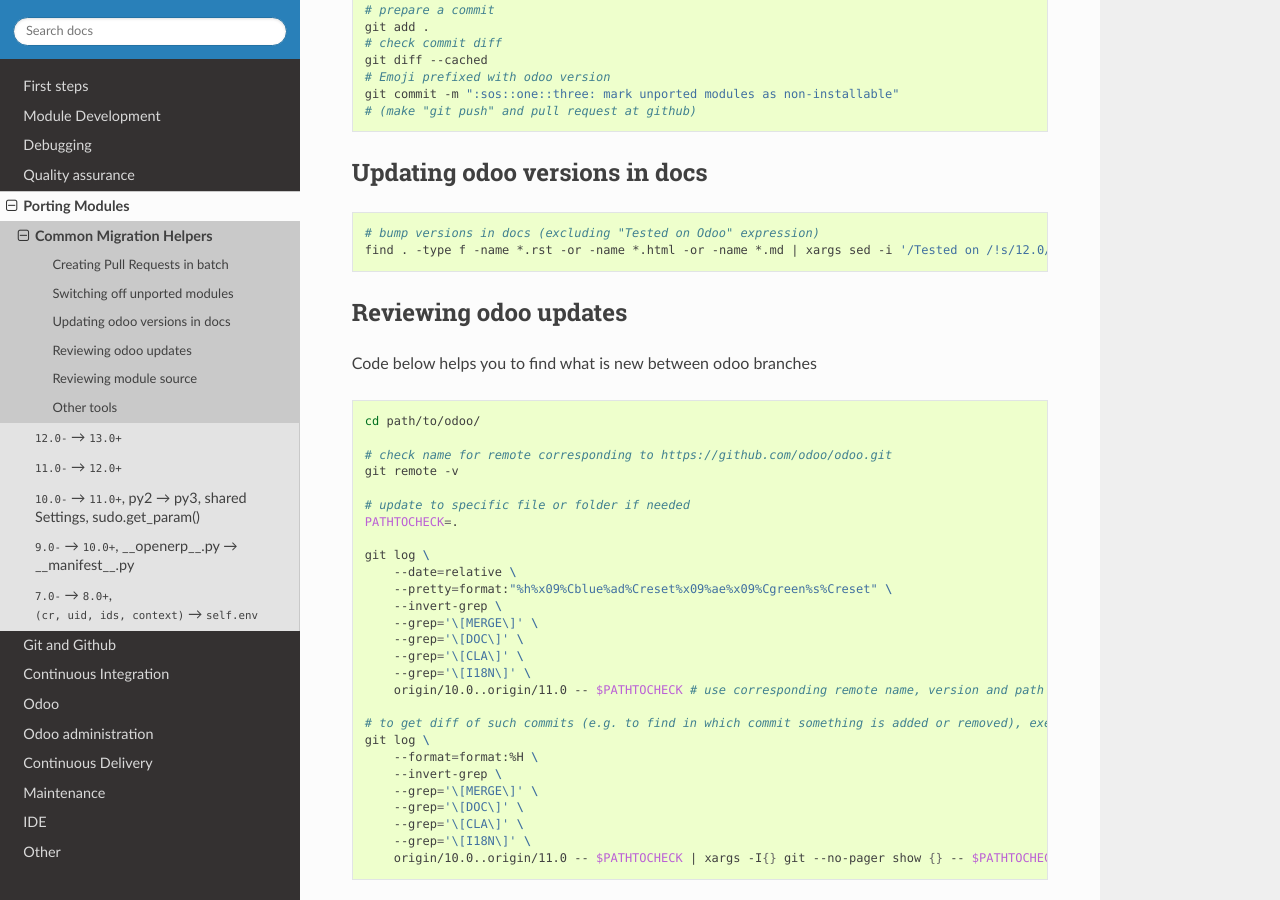
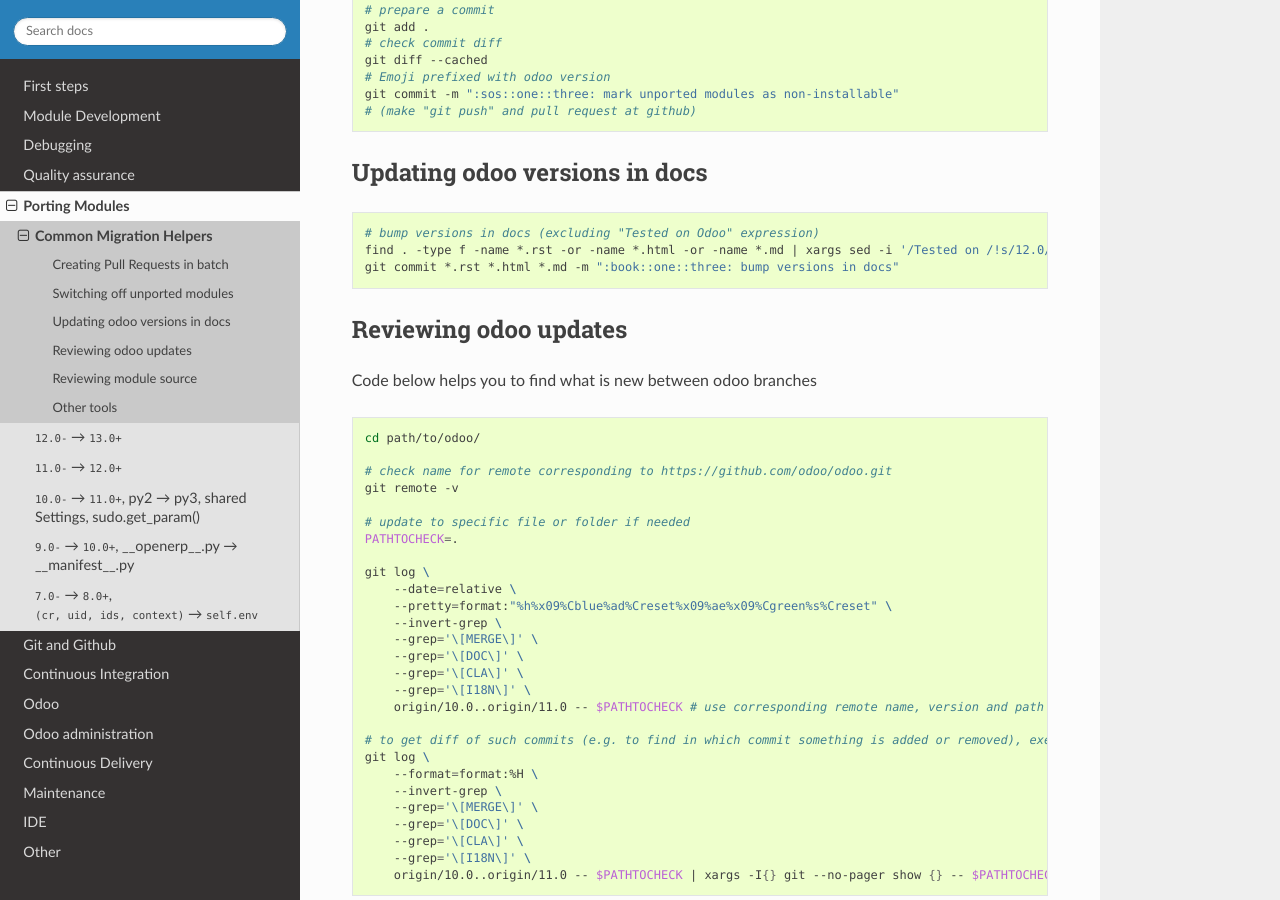
Before and after one commit to itpp-labs/odoo-development, a Sphinx documentation site: the page built from docs/migration/helpers.rst, in a window 1280 px wide and 900 px high, scrolled down 667 px. Built offline with Sphinx 7.4.7 and the Read the Docs theme 2.0.0, drawn with Linux system fonts in a browser that asks for light colours.

Commit message:
Added "git commit" to "Updating odoo versions in docs"

```diff
--- a/docs/migration/helpers.rst
+++ b/docs/migration/helpers.rst
@@ -40,6 +40,7 @@
 
     # bump versions in docs (excluding "Tested on Odoo" expression)
     find . -type f -name *.rst -or -name *.html -or -name *.md | xargs sed -i '/Tested on /!s/12.0/13.0/g'
+    git commit *.rst *.html *.md -m ":book::one::three: bump versions in docs"
 
 Reviewing odoo updates
 ======================
```
